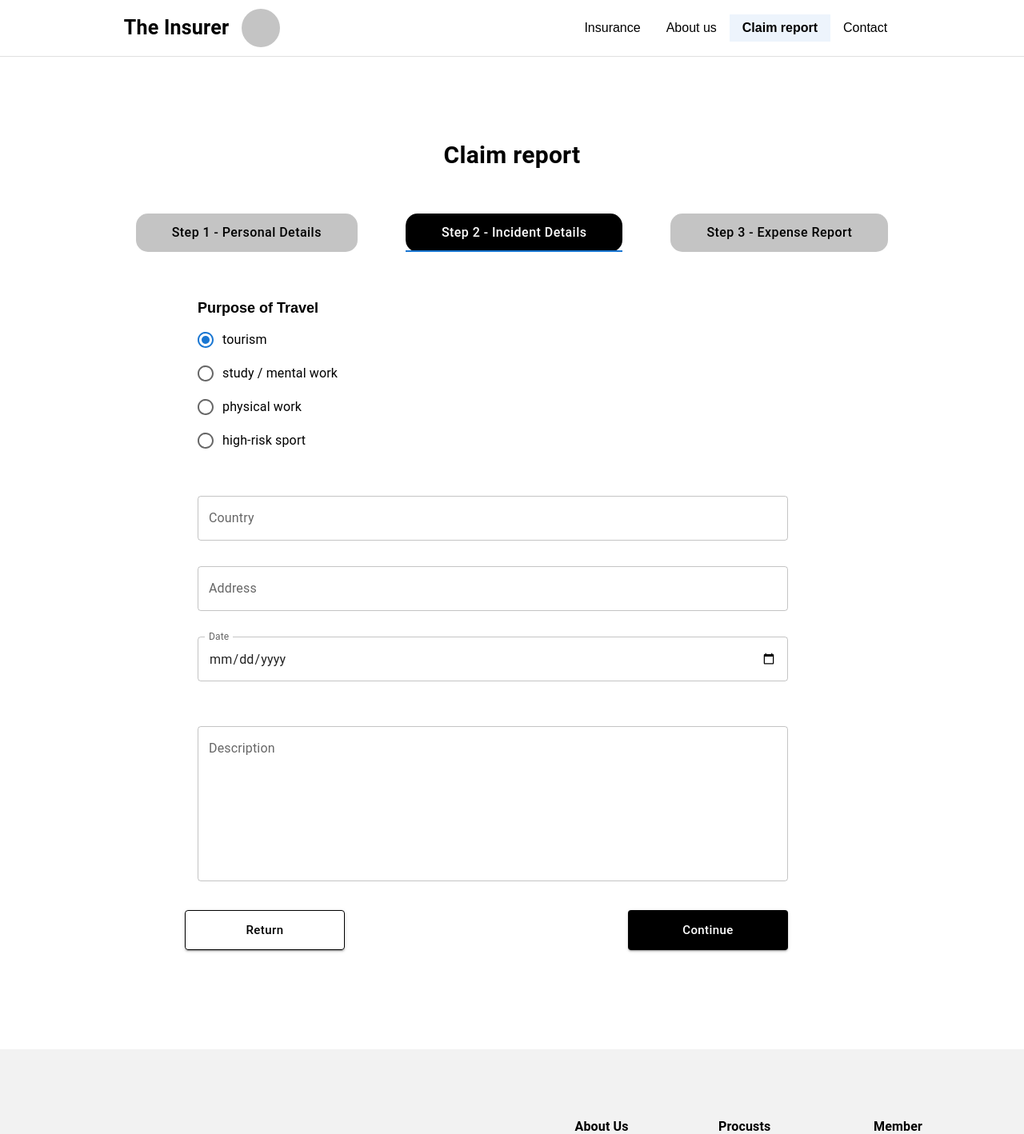
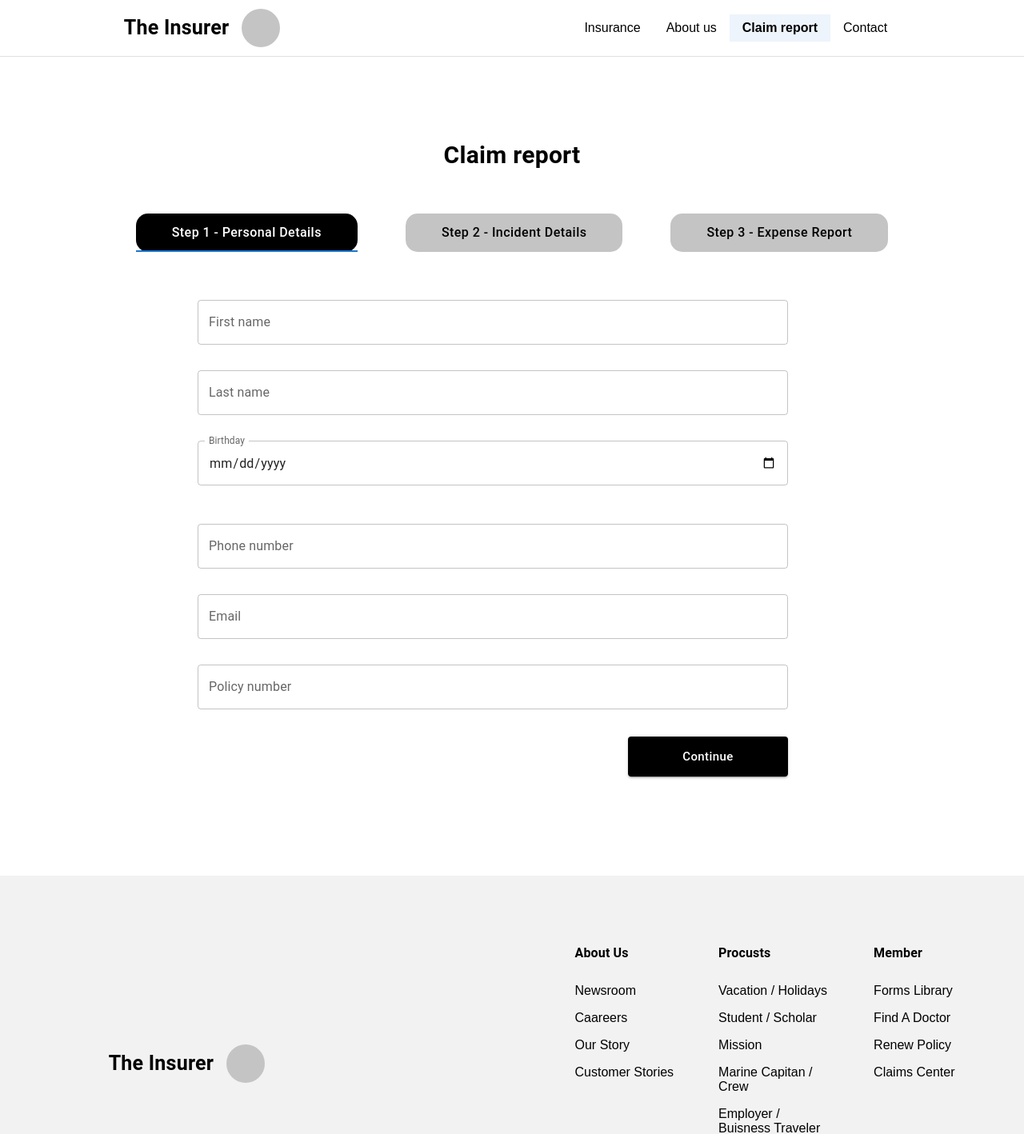
Before and after one commit to KonradSosna/AccessibilityTask, a React (Create React App) app: page /claim-report in a window 1280 px wide. Shown: the top 1418 px of the page at 80% size. Built offline with nearby package versions, Linux system fonts and the light colour scheme.

Commit message:
change defoult tab

```diff
--- a/src/Components/ClaimReport/index.tsx
+++ b/src/Components/ClaimReport/index.tsx
@@ -72,7 +72,7 @@ function Claimreport({ isMobile }: { isMobile: boolean }) {
 	} = useForm();
 	const [, setData] = useState('');
 
-	const [value, setValue] = useState(1);
+	const [value, setValue] = useState(0);
 	const [loading, setLoading] = useState(false);
 	const [confirmReport, setConfirmReport] = useState(false);
 
```
